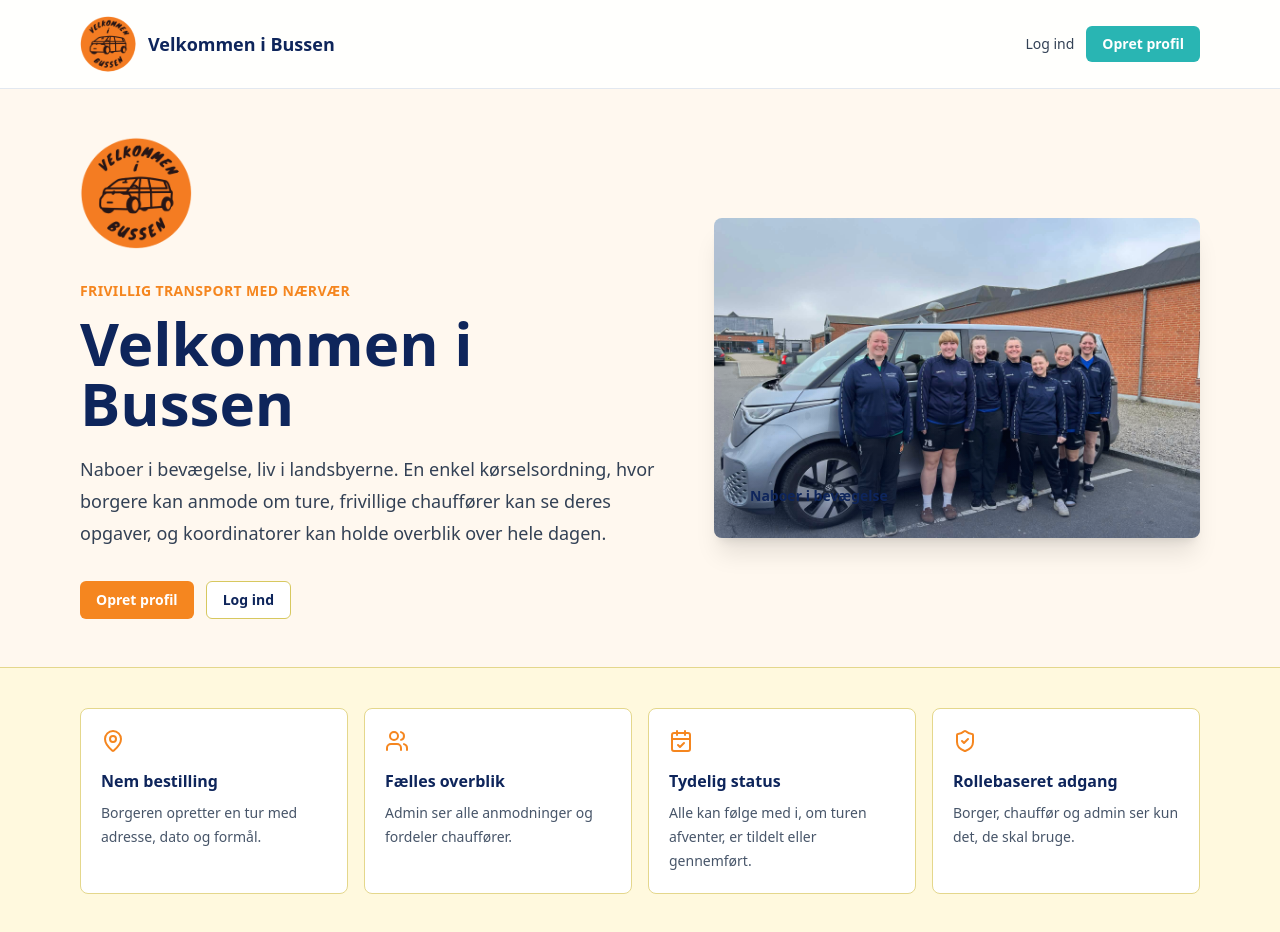
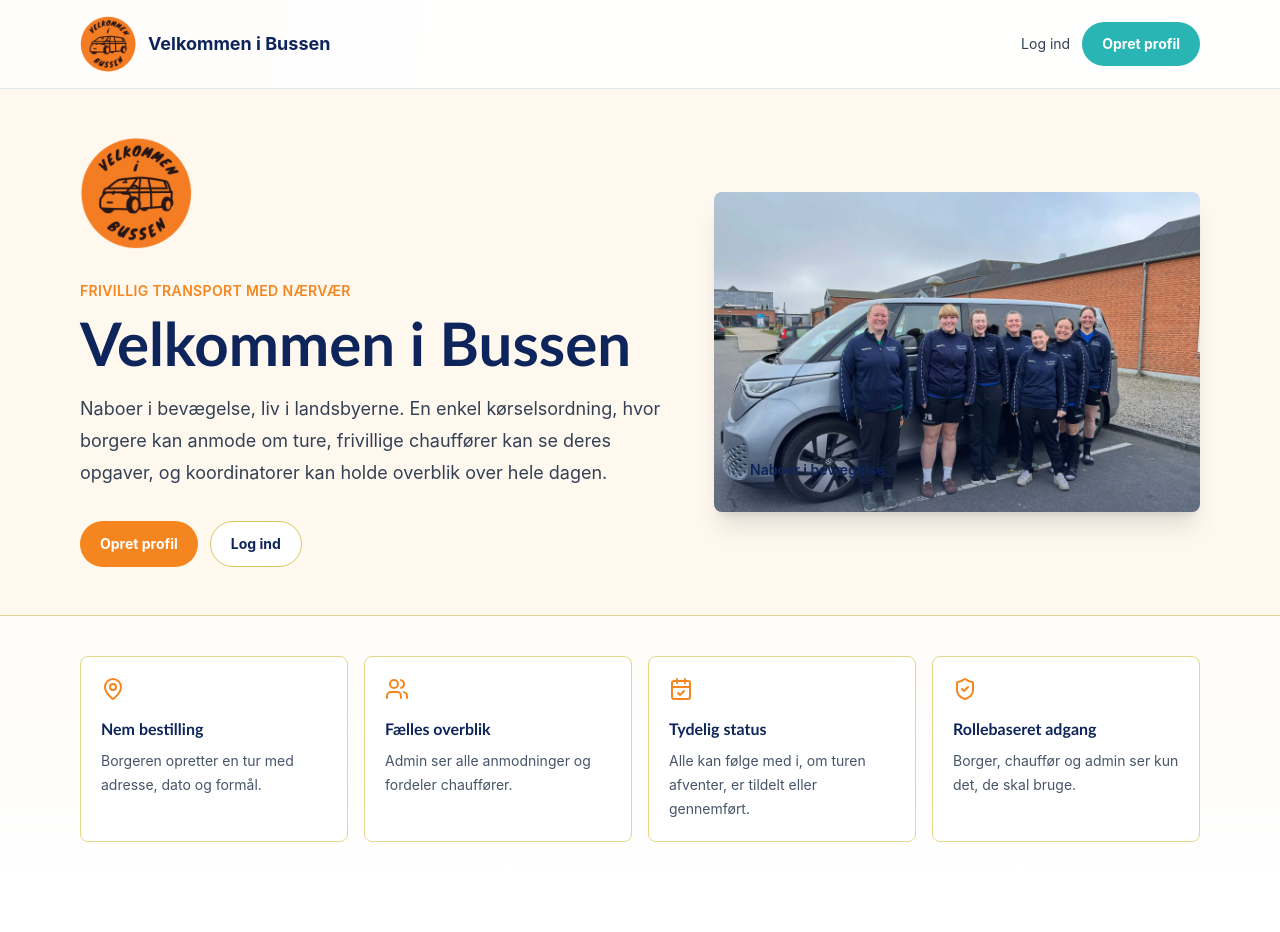
Before and after one commit to FcLemvig/velkommen-i-bussen, a Next.js app: page / in a window 1280 px wide. After the commit the page ends 882 px from the top, so only its background shows below. Built offline with nearby package versions, Linux system fonts and the light colour scheme; no server answers.

Commit message:
Tilpas design til brandguide
Added custom CSS variables for colors and fonts. Updated body background and styles for input, label, button, and table.

```diff
--- a/app/globals.css
+++ b/app/globals.css
@@ -4,24 +4,46 @@
 
 :root {
   color-scheme: light;
+  --color-primary: #f5861f;
+  --color-secondary: #29b5b3;
+  --color-dark: #0e255b;
+  --color-brown: #2a0908;
+  --color-light: #fff8ef;
+  --color-grey: #d9d9d6;
+  --font-heading: "Nunito", "Arial Rounded MT Bold", "Trebuchet MS", sans-serif;
+  --font-body: "Inter", "Arial", sans-serif;
 }
 
 body {
-  background: #fff9de;
-  color: #284532;
+  background:
+    radial-gradient(circle at top left, rgba(245, 134, 31, 0.18), transparent 28rem),
+    linear-gradient(180deg, #fff8ef 0%, #fffaf4 46%, #ffffff 100%);
+  color: var(--color-dark);
+  font-family: var(--font-body);
+}
+
+h1,
+h2,
+h3 {
+  font-family: var(--font-heading);
+  letter-spacing: 0;
 }
 
 input,
 textarea,
 select {
-  @apply w-full rounded-md border border-slate-300 bg-white px-3 py-2 text-sm text-slate-900 shadow-sm outline-none transition focus:border-fjord focus:ring-2 focus:ring-fjord/20;
+  @apply w-full rounded-2xl border border-softGrey bg-white px-4 py-3 text-sm text-ink shadow-sm outline-none transition focus:border-fjord focus:ring-4 focus:ring-fjord/20;
 }
 
 label {
-  @apply text-sm font-medium text-slate-800;
+  @apply text-sm font-bold text-ink;
 }
 
 button,
 .button {
-  @apply inline-flex items-center justify-center rounded-md px-4 py-2 text-sm font-semibold transition;
+  @apply inline-flex items-center justify-center rounded-full px-5 py-3 text-sm font-bold transition;
 }
+
+table {
+  color: var(--color-dark);
+}
```
